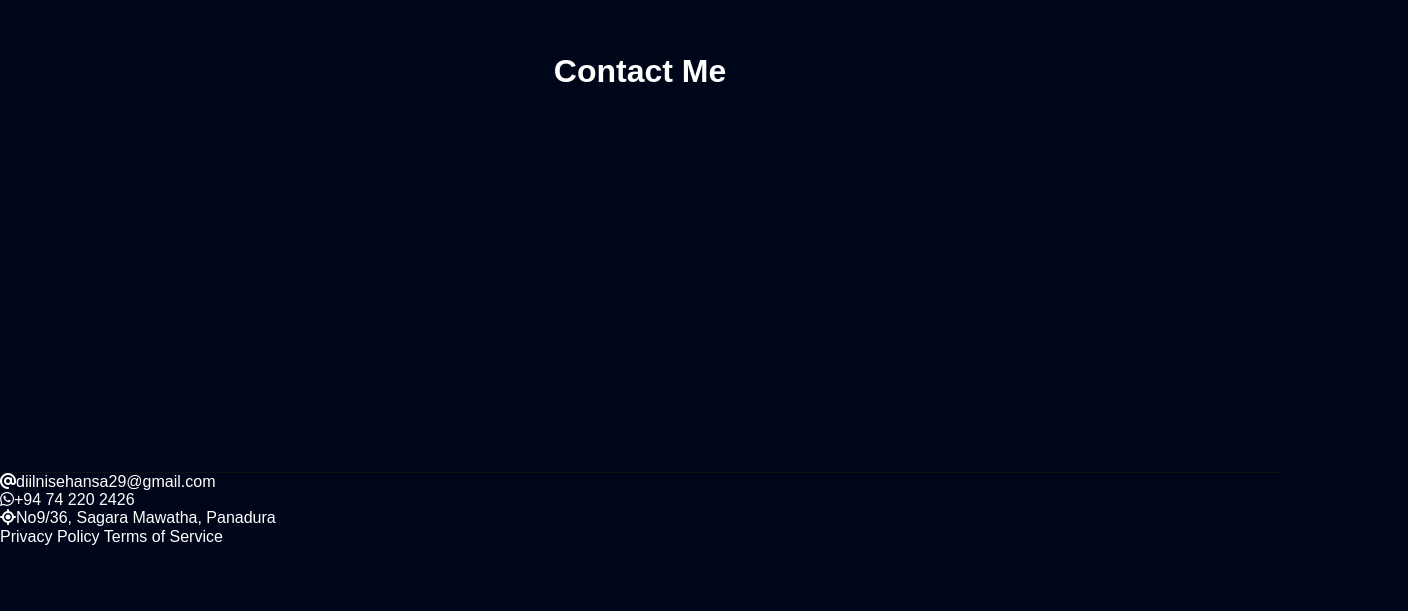
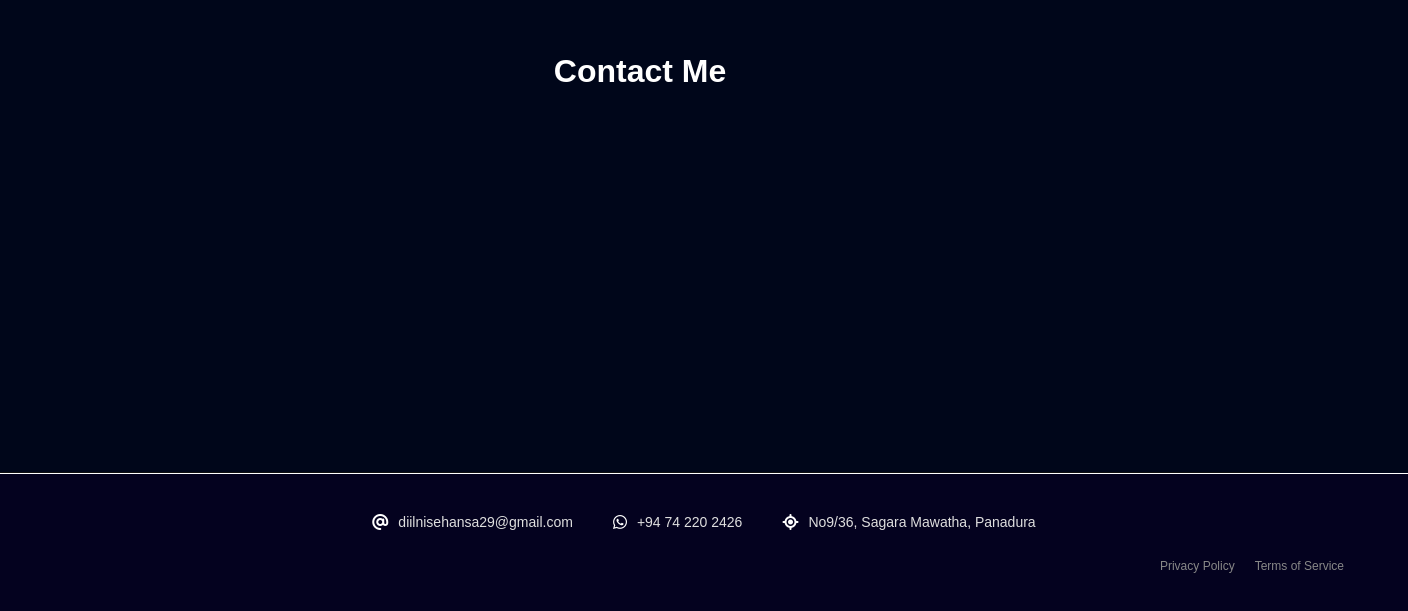
Before and after one commit to Dilni-Sehansa/MyPortfolio, a plain HTML site: page index.html in a window 1280 px wide. Shown: the part 5037-5648 px from the top of the page, 1408 px wide, since content can reach past the window. Before the commit the page ends 5583 px from the top, so only its background shows below. Drawn offline with Linux system fonts and the light colour scheme; a web font is replaced by a local one.

Commit message:
footer css

```diff
--- a/MyPortfolio/style.css
+++ b/MyPortfolio/style.css
@@ -1157,3 +1157,48 @@ body {
 /*#footerDetail{*/
 /*    !*flex-direction: row;*!*/
 /*}*/
+#footer {
+    background: #04021f;
+    border-top: 1px solid white;
+    padding: 40px 5%;
+    color: white;
+    font-family: 'Poppins', sans-serif;
+    display: flex;
+    flex-direction: column;
+    align-items: center;
+    gap: 20px;
+    width: 100%;
+}
+
+#footerSection {
+    display: flex;
+    flex-direction: row;
+    justify-content: center;
+    align-items: center;
+    gap: 40px;
+    width: 100%;
+    flex-wrap: wrap;
+}
+
+.footer-Details {
+    font-size: 14px;
+    color: #dfdfdf;
+    font-weight: 300;
+    display: flex;
+    align-items: center;
+    gap: 10px;
+}
+
+.footer-bottom {
+    width: 100%;
+    display: flex;
+    justify-content: flex-end;
+    gap: 20px;
+    font-size: 12px;
+    color: #888;
+    margin-top: 10px;
+}
+.footer-Details > i{
+    font-size: 16px;
+    color: white;
+}
```
